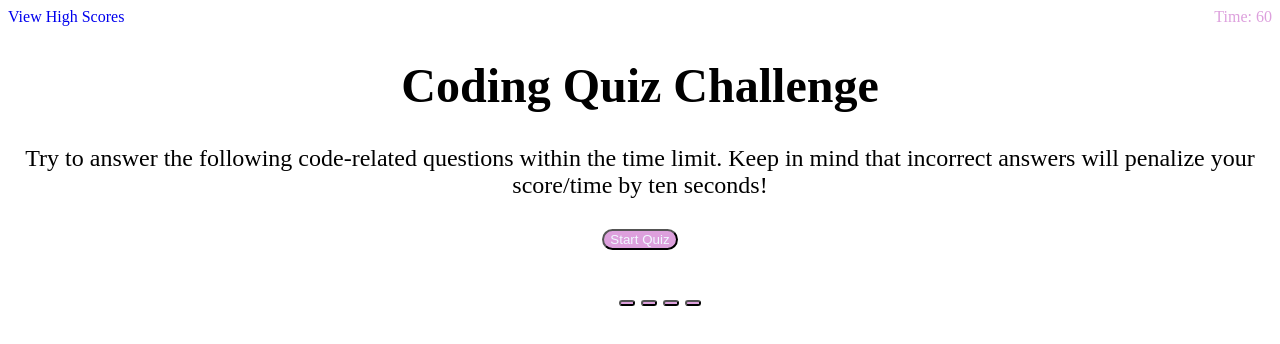
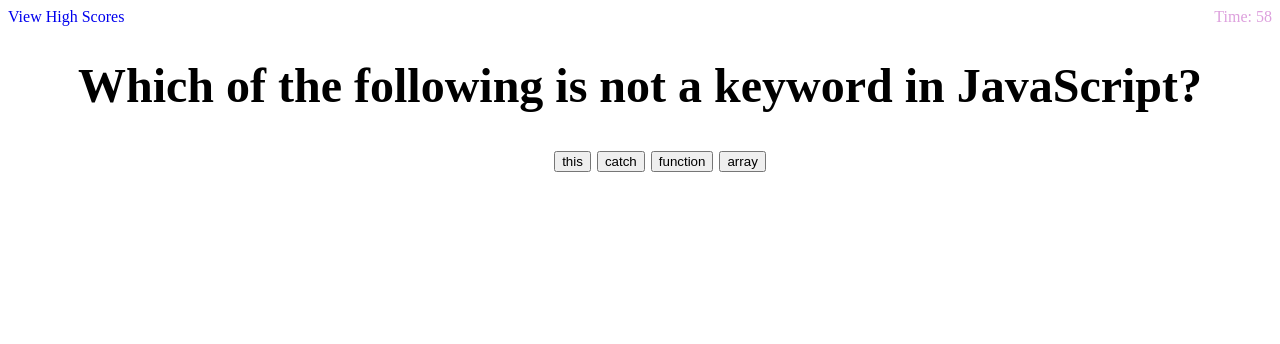
Before and after one commit to jgarcia45/code-quiz, a plain HTML site: page index.html in a window 1280 px wide. Both pictures are taken after a click on the button "Start Quiz". Drawn offline with Linux system fonts and the light colour scheme.

Commit message:
Added more style and organized the script file

```diff
--- a/assets/css/style.css
+++ b/assets/css/style.css
@@ -31,7 +31,7 @@ main {
 }
 
 /* Button Styling */
-button {
+.btn {
     color: aliceblue;
     background-color: var(--primary);
     border-radius: 15px;
--- a/assets/js/script.js
+++ b/assets/js/script.js
@@ -1,41 +1,47 @@
 //Variable Definitions
-var beginQuiz = document.querySelector("#display-questions");
-var newQuestion = document.querySelector("#question-zone");
-var timer = document.querySelector("#timer-start");
-var multipleChoice = document.querySelector("#multiple-choice");
+var infoQuiz = document.querySelector("#quiz-info");
+var beginQuiz = document.querySelector("#start-quiz");
+var timer = document.querySelector("#timer-start"); //Setting the timer DOM
+var displayQuestion = document.querySelector("#question");
+var multipleChoice = document.querySelector("#multipl-choice");
+var choice1 = document.querySelector("#choice1");
+var choice2 = document.querySelector("#choice2");
+var choice3 = document.querySelector("#choice3");
+var choice4 = document.querySelector("#choice4");
+var score = 0; // User Score
+var timeLeft = 59; // Start Timer (Begins at 59 because of 1 sec delay in countDonw())
 
 // Creating the questions with answers and storing them in an array as an object
 var quizQuestions = [
     {
-        //1. <> 2. ~ 3. ==! 4. !==
         question: "Which operator returns true if the two compared values are not equal?",
+        choices: ["<>", "~", "==!", "!=="],
         answer: "!=="
     },
     {
-        // 1. self 2. object 3. target 4. source
         question: "Which property references the DOM object that dispatched an event?",
+        choices: ["self", "object", "target", "source"],
         answer: "target"
     },
     {
-        // 1. JSON.fromString(); 2. JSON.parse() 3. JSON.toObject() 4. JSON.stringify()
         question: "Which method converts JSON data to a JavaScript object?",
+        choices: ["JSON.fromString();", "JSON.parse()", "JSON.toObject()", "JSON.stringify()"],
         answer: "JSON.parse()"
     },
     {
-        // 1. Object.get() 2. Object.loop() 3. Object.each() 4. Object.keys()
         question: "Which Object method returns an iterable that can be used to iterate over the properties of an object?",
+        choices: ["Object.get()", "Object.loop()", "Object.each()", "Object.keys()"],
         answer: "Object.keys()"
     },
     {
-        // 1. this 2. catch 3. function 4. array
         question: "Which of the following is not a keyword in JavaScript?",
+        choices: ["this", "catch", "function", "array"],
         answer: "array"
     }
 ]
 
 // Starts the timer
 function countDown() {
-    var timeLeft = 59;
 
     // Use the `setInterval()` method to call a function to be executed every 1000 milliseconds
     var timeInterval = setInterval(function () {
@@ -45,14 +51,12 @@ function countDown() {
             timer.textContent = 'Time: ' + timeLeft;
             // Decrement `timeLeft` by 1
             timeLeft--;
-        } else if (timeLeft === 1) {
-            timer.textContent = 'Time: ' + timeLeft;
-            timeLeft--;
         } else {
             // Once `timeLeft` gets to 0, set `timer` to an empty string
-            timer.textContent = '';
+            timer.textContent = 'Time: ' + '0';
             // Use `clearInterval()` to stop the timer
             clearInterval(timeInterval);
+            endQuiz();
         }
     }, 1000);
 }
@@ -62,11 +66,31 @@ function countDown() {
 var startQuiz = function (event) {
     event.preventDefault();
     countDown();
+    infoQuiz.setAttribute("style", "display: none;");
 
-    for(i=0;i<quizQuestions.length; i++) {
-        newQuestion.textContent = quizQuestions[i].question;
+    for (i = 0; i < quizQuestions.length; i++) {
+        displayQuestion.textContent = quizQuestions[i].question;
+        choice1.textContent = quizQuestions[i].choices[0];
+        choice2.textContent = quizQuestions[i].choices[1];
+        choice3.textContent = quizQuestions[i].choices[2];
+        choice4.textContent = quizQuestions[i].choices[3];
+        //console.log(choice1.textContent);
 
+        if(choice1.textContent === quizQuestions.answer) {
+            console.log("no");
+        } else if(choice2.textContent === quizQuestions.answer) {
+            console.log("no");
+        } else if(choice3.textContent === quizQuestions.answer) {
+            console.log("no");
+        } else {
+            console.log("didnt check");
+        }
     }
+
+};
+
+var endQuiz = function () {
+    // multipleChoice.setAttribute("style", "display: none;");
 
 };
 
```
